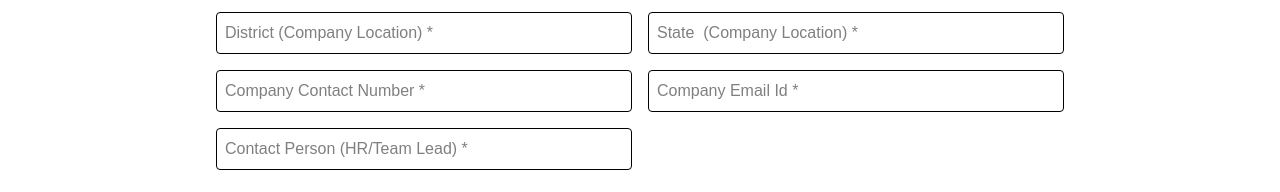
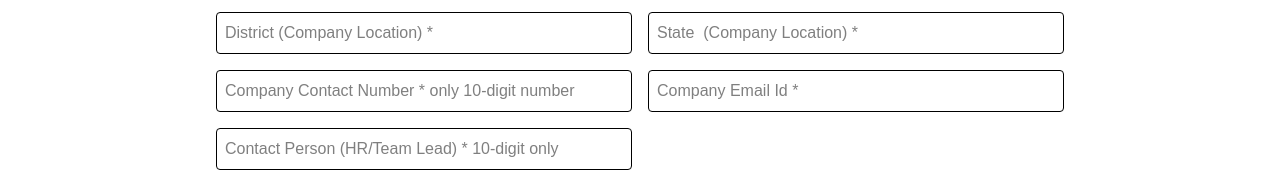
Before and after one commit to kptattendance/kptinternship, a React (Vite) app in the folder frontend/: page /internship-application-submit in a window 1280 px wide. Shown: the part 554-746 px from the top of the page. Built offline with nearby package versions, Linux system fonts and the light colour scheme; no server answers.

Commit message:
update civil department

```diff
--- a/frontend/src/pages/students/InternshipApplicationForm.jsx
+++ b/frontend/src/pages/students/InternshipApplicationForm.jsx
@@ -143,7 +143,7 @@ export default function InternshipApplicationForm() {
                 <option value="">Select Department</option>
                 <option value="at">Automobile Engineering</option>
                 <option value="ch">Chemical Engineering</option>
-                <option value="civil">Civil Engineering</option>
+                <option value="ce">Civil Engineering</option>
                 <option value="cs">Computer Science Engineering</option>
                 <option value="ec">
                   Electronics & Communication Engineering
@@ -290,7 +290,7 @@ export default function InternshipApplicationForm() {
             <input
               type="tel"
               name="companyContact"
-              placeholder="Company Contact Number *"
+              placeholder="Company Contact Number * only 10-digit number"
               value={form.companyContact}
               onChange={handleChange}
               className="w-full border p-2 rounded"
@@ -309,7 +309,7 @@ export default function InternshipApplicationForm() {
             <input
               type="text"
               name="contactPerson"
-              placeholder="Contact Person (HR/Team Lead) *"
+              placeholder="Contact Person (HR/Team Lead) * 10-digit only"
               value={form.contactPerson}
               onChange={handleChange}
               className="w-full border p-2 rounded"
```
